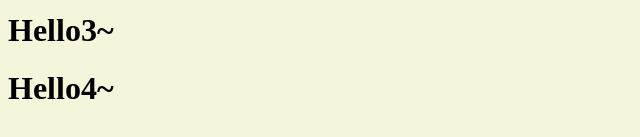
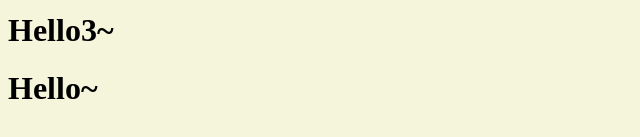
Before and after one commit to Hongjeongin/Practice-javascript, a plain HTML site: page index.html in a window 1280 px wide. Shown: the part 185-322 px from the top of the page, 0-640 px from the left. Drawn offline with Linux system fonts and the light colour scheme.

Commit message:
Update index.html

```diff
--- a/index.html
+++ b/index.html
@@ -19,7 +19,7 @@
         <h1>Hello3~</h1>
     </div>
     <div class="hello">
-        <h1>Hello4~</h1>
+        <h1>Hello~</h1>
     </div>
     <script src="app.js"></script>
 </body>
```
